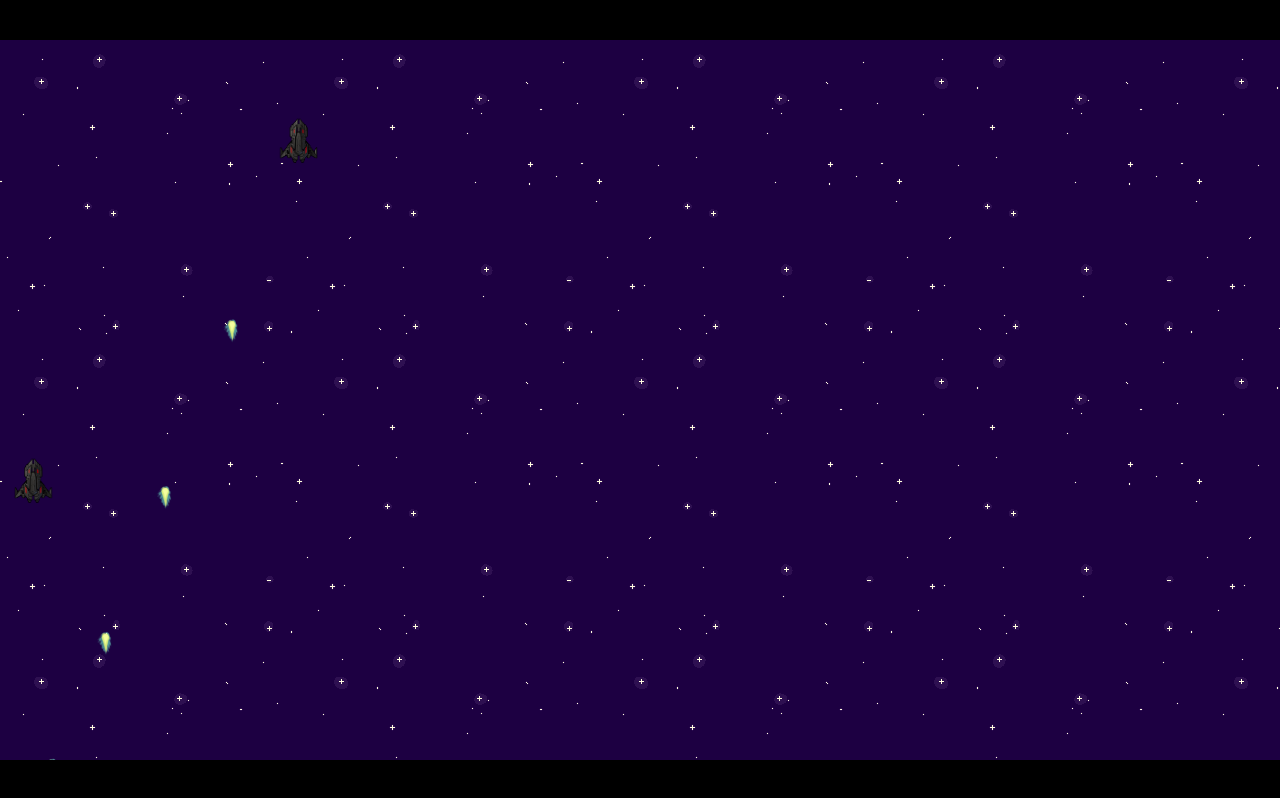
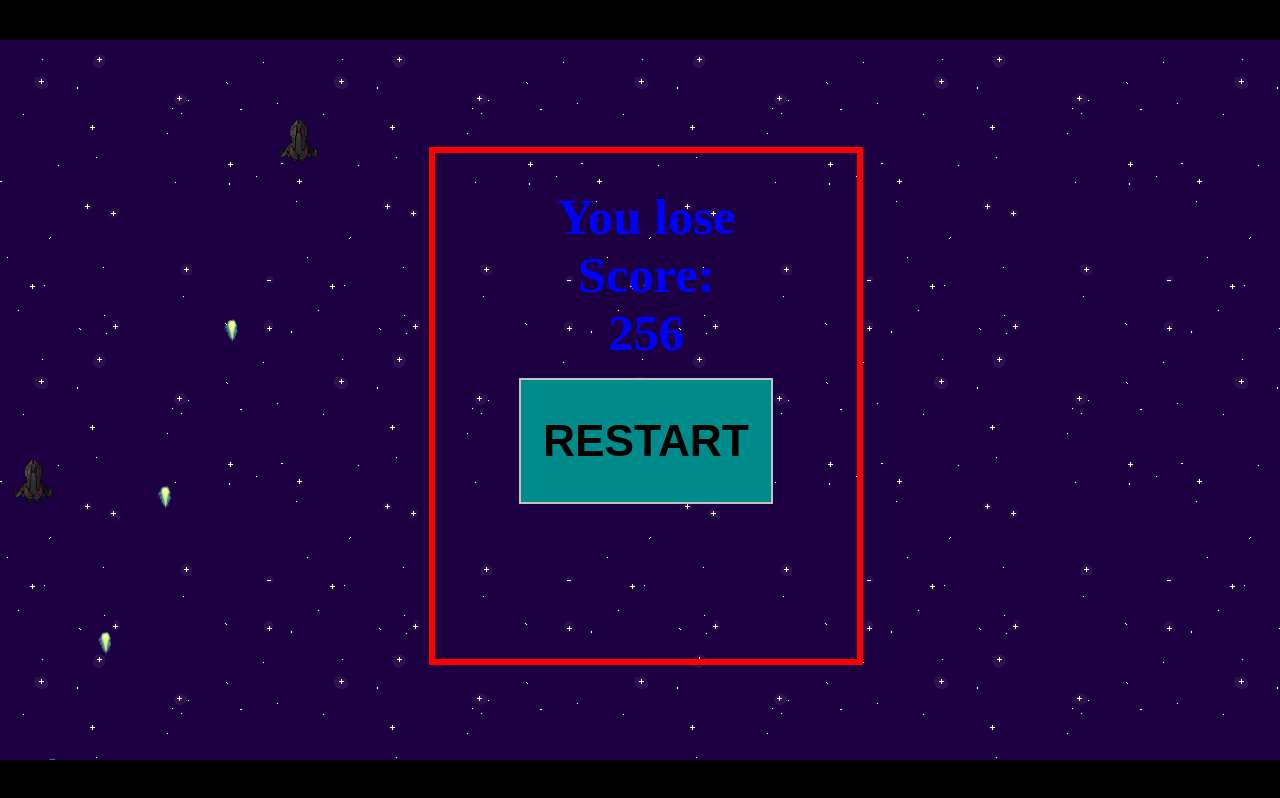
Before and after one commit to direded/direded.github.io, a plain HTML site: page index.html in a window 1280 px wide. Drawn offline with nearby package versions, Linux system fonts and the light colour scheme.

Commit message:
Add menu class

```diff
--- a/index.html
+++ b/index.html
@@ -16,6 +16,7 @@
 	<script src="enemies.js"></script>
 	<script src="input_handler.js"></script>
 	<script src="game.js"></script>
+	<script src="interface.js"></script>
 	<script src="main.js"></script>
 	<script src="resources.js"></script>
 </body>
--- /dev/null
+++ b/interface.js
@@ -0,0 +1,130 @@
+var Menu  = function() {
+	this.block = document.createElement('div');
+	this.blockWidth = 0;
+	this.blockHeight = 0;
+
+	this.pw = 0;
+	this.ph = 0;
+	this.pBtnw = 0;
+	this.pBtnh = 0;
+	this.pBFone = 0;
+	this.pMarTop = 0;
+
+	this.caption = null;
+
+	this.btns = [];
+	this.btnOffset = 0;
+	this.sizeBtn = new Point(0, 0);
+	this.countBtn = 0;
+	this.startOffset = 0;
+}
+
+Menu.prototype.createMenu = function(pw, ph, pBtnw, pBtnh, pBFone){
+	this.block.setAttribute("class","menu");
+	this.pw = pw;
+	this.ph = ph;
+	this.pBtnh = pBtnh;
+	this.pBtnw = pBtnw;
+	this.pBFone = pBFone;
+	this.menuResize();
+	document.body.appendChild(this.block);
+}
+
+Menu.prototype.menuResize = function() {
+	this.block.style.width = canvas.getAttribute("width") * this.pw;
+	this.blockWidth = parseInt(this.block.style.width);
+	this.block.style.height =  this.blockWidth * this.ph;
+	this.blockHeight = parseInt(this.block.style.height);
+
+	this.block.style.top = parseInt(canvas.style.top) + canvas.getAttribute('height') * 0.5 - this.blockHeight * 0.5;
+	this.block.style.left =  parseInt(canvas.style.left)  + canvas.getAttribute('width') * 0.5 - this.blockWidth * 0.5;
+
+	this.sizeBtn = new Point(this.blockWidth * this.pBtnw, this.blockWidth * this.pBtnh);
+}
+
+Menu.prototype.createButton = function(name, text){
+
+	this.btns.push(document.createElement('button'));
+	this.countBtn++;
+	this.btns[this.countBtn - 1].setAttribute("class", name);
+	this.btns[this.countBtn - 1].name = name;
+
+
+	this.btns[this.countBtn - 1].innerHTML = text;
+
+	this.block.appendChild(this.btns[this.countBtn - 1]);
+}
+
+Menu.prototype.buttonResize = function(i){
+
+	this.btnOffset = (this.blockHeight - this.countBtn * this.sizeBtn.y - this.startOffset) / (this.countBtn + 1);
+
+	this.btns[i].style.width = this.sizeBtn.x;
+	this.btns[i].style.height = this.sizeBtn.y;
+	this.btns[i].style.left = (this.blockWidth - this.sizeBtn.x) * 0.5;
+
+	this.btns[i].style.fontSize = this.sizeBtn.y * this.pBFone;
+
+	if (i === 0) {
+		this.btns[0].style.top = this.startOffset + this.btnOffset;
+	}
+	else {
+		this.btns[i].style.top = parseInt(this.btns[i - 1].style.top) + this.sizeBtn.y +  this.btnOffset;
+	}
+}
+
+Menu.prototype.createTextNode = function(text, pMarTop, pTFone){
+	this.text = document.createElement('div');
+	this.text.innerHTML = text;
+	this.text.setAttribute("class", "caption");
+	this.pMarTop = pMarTop;
+	this.pTFone = pTFone
+	this.block.appendChild(this.text);
+}
+
+Menu.prototype.textResize = function() {
+	this.text.style.marginTop = this.blockHeight * this.pMarTop;
+	this.text.style.fontSize = this.blockHeight * this.pTFone;
+	this.startOffset += 2 * parseInt(this.text.style.marginTop);
+}
+
+Menu.prototype.resize = function() {
+	this.menuResize();
+	if (this.text != null) {
+		this.textResize()
+	}
+	for (let i = 0; i < this.countBtn; i++) {
+		this.buttonResize(i);
+	}
+}
+
+Menu.prototype.createMainMenu = function(){
+	this.createMenu(0.33, 1.2, 0.6, 0.2, 0.35);
+	this.createTextNode("Start", 0.05, 0.1);
+	this.createButton("start", "START");
+	this.createButton("start", "SETTING");
+	this.resize();
+}
+
+
+Menu.prototype.createPauseMenu = function(){
+	this.createMenu(0.33, 1.2, 0.6, 0.2, 0.3);
+	this.createTextNode("Pause", 0.05, 0.1);
+	this.createButton("pause", "RESUME");
+	this.createButton("pause", "RESTART");
+	this.resize();
+}
+
+Menu.prototype.createFinishMenu = function(text){
+	this.createMenu(0.33, 1.2, 0.6, 0.3, 0.35);
+	this.createTextNode(text, 0.07, 0.1);
+	this.createButton("restart", "RESTART");
+	this.resize();
+}
+
+Menu.prototype.remove = function(){
+	for (let i = 0; i < this.counyBtn; i++){
+		this.block.removeChild(this.btns[i]);
+	}
+	document.body.removeChild(this.block);
+}
--- a/main.css
+++ b/main.css
@@ -10,3 +10,47 @@ body {
 canvas {
 	position: absolute;
 }
+
+.menu {
+	display: block;
+	position: absolute;
+	border: 6px solid red;
+	visibility: visible;
+}
+
+.caption {
+	text-align: center;
+ 	font-weight: bold;
+ 	color: blue;
+
+}
+
+.start {
+    display: inline-block;
+    position: absolute;
+	background-color: darkgray;
+    border: 2px solid #c3c3c3;
+
+    font-weight: bold;
+	align-content: center;
+}
+
+.pause {
+    display: inline-block;
+    position: absolute;
+	background-color: darkcyan;
+    border: 2px;
+
+    font-weight: bold;
+    align-content: center;
+}
+
+.restart {
+    display: inline-block;
+    position: absolute;
+	background-color: darkcyan;
+    border: 2px solid #c3c3c3;
+
+    font-weight: bold;
+	align-content: center;
+}
--- a/main.js
+++ b/main.js
@@ -1,6 +1,9 @@
 var canvas = $("<canvas>")[0];
 $("body")[0].append(canvas);
 var context = canvas.getContext("2d");
+
+var menu = new Menu();
+
 
 function onResize() {
 	let w = document.body.clientWidth;
@@ -16,6 +19,7 @@ function onResize() {
 		canvas.style.left = 0;
 		canvas.style.top = (h - canvas.height) / 2;
 	}
+	menu.resize();
 }
 
 onResize();
@@ -35,4 +39,9 @@ function test_func(){
 			return new Point(100 * Math.sin(time)  , 10*time);
 		});*/
 	resources.music.play("shooting_stars", 0.5, true);
+
+	//startMenu.createMainMenu();
+
+	//startMenu.createPauseMenu();
+	menu.createFinishMenu("You lose<br>Score:<br>256");
 }
```
